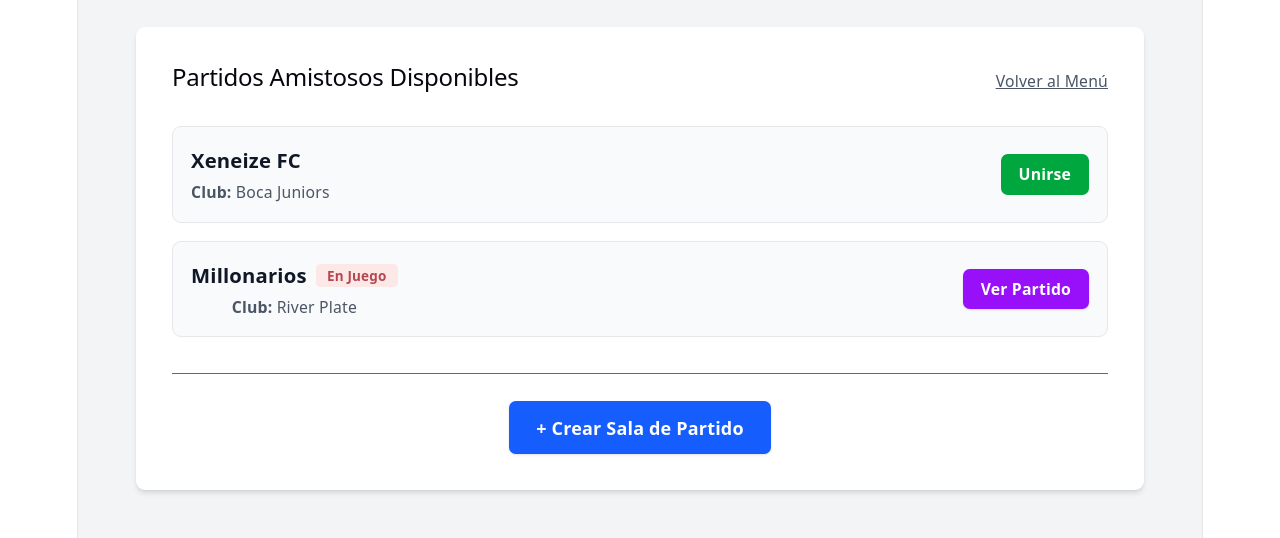
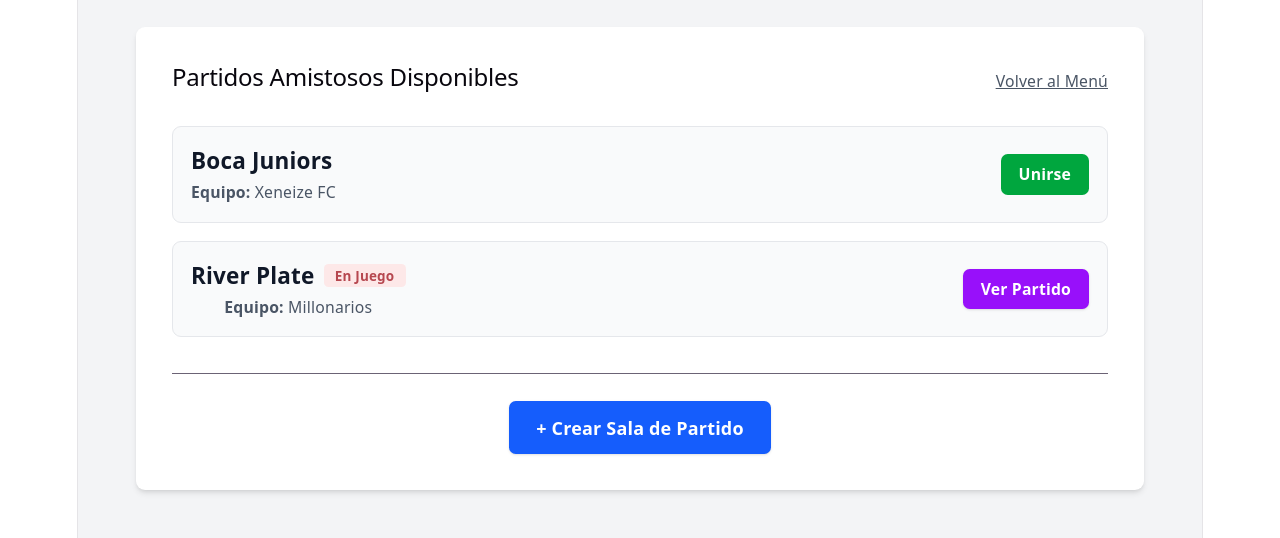
Before and after one commit to IngSoft1-futbot/futbot-frontend, a React (Vite) app: page /FriendlyMatchesList in a window 1280 px wide. Shown: the top 538 px of the page. Built offline with nearby package versions, Linux system fonts and the light colour scheme.

Commit message:
SCRUM-93-FE-Listar-Partidos-Amistosos
ahora el club se ve en grande, el equipo abajo
a modo de ejemplo ver partido redirige a watch-match

```diff
--- a/src/pages/FriendlyMatchesList.tsx
+++ b/src/pages/FriendlyMatchesList.tsx
@@ -19,9 +19,9 @@
   const currentUser = mockUsers[1];
   const currentUserId = `user_${currentUser.user_id}`;
 
-  // Estado inicial de partidos
+  // Partidos disponibles (mock data)
   const [matches, setMatches] = useState<FriendlyMatch[]>([
-    {//partido disponible para unirse
+    {
       id: 1,
       creatorClub: 'Boca Juniors',
       teamName: 'Xeneize FC',
@@ -29,7 +29,7 @@
       guestUserId: null,
       status: 'waiting',
     },
-    {//partido ya empezado
+    {//partido en progreso
       id: 2,
       creatorClub: 'River Plate',
       teamName: 'Millonarios',
@@ -47,7 +47,7 @@
 
   // Verificar si el usuario actual tiene una sala activa creada
   const hasCreatedRoom = Boolean(matches.find(m => m.creatorId === currentUserId && m.status !== 'finished'));
-  // Verificar si el usuario actual está jugando en alguna sala
+  // Verificar si el usuario actual está participando en algún partido activo
   const userActiveMatch = matches.find(
     m => (m.creatorId === currentUserId || m.guestUserId === currentUserId) && m.status !== 'finished'
   );
@@ -97,10 +97,9 @@
     e.preventDefault();
     if (!selectedTeamName || hasCreatedRoom) return;
 
-    //Creación de sala de partido amistoso
     const newMatch: FriendlyMatch = {
       id: Date.now(),
-      creatorClub: 'Mi Club FC',
+      creatorClub: 'Mi Club FC', // Reemplazar con el club de la sesión
       teamName: selectedTeamName,
       creatorId: currentUserId,
       guestUserId: null,
@@ -121,6 +120,7 @@
       )
     );
 
+    // Los participantes van a la vista de jugador
     navigate(`/match/${matchId}`);
   };
 
@@ -164,9 +164,11 @@
                       : 'bg-gray-50 border-gray-200 hover:bg-gray-100'
                   }`}
                 >
+                  {/* Información del Partido */}
                   <div className="space-y-1">
                     <div className="flex items-center space-x-2">
-                      <span className="font-semibold text-lg text-gray-900">{match.teamName}</span>
+                      {/* Nombre del Club */}
+                      <span className="font-bold text-xl text-gray-900">{match.creatorClub}</span>
                       {isOwner && (
                         <span className="bg-blue-100 text-blue-800 text-xs font-semibold px-2.5 py-0.5 rounded">
                           Tu Sala
@@ -178,14 +180,15 @@
                         </span>
                       )}
                     </div>
+                    {/* Nombre del Equipo */}
                     <p className="text-sm text-gray-600">
-                      <strong>Club:</strong> {match.creatorClub}
+                      <strong>Equipo:</strong> {match.teamName}
                     </p>
                   </div>
 
-                  {/* Lógica de botones */}
+                  {/* Acciones de Botones */}
                   <div>
-                    {/* Caso 1: Creador esperando que se una alguien */}
+                    {/* Creador esperando que se una alguien */}
                     {isOwner && !isInProgress && (
                       <button
                         disabled
@@ -196,17 +199,23 @@
                       </button>
                     )}
 
-                    {/* Caso 2: El partido ya está en juego (para participantes o espectadores terceros) */}
+                    {/* Partido en curso- listo para verlo */}
                     {isInProgress && (
                       <button
-                        onClick={() => navigate(`/match/${match.id}`)}
+                        onClick={() => {
+                          if (isParticipant) {
+                            navigate(`/match/${match.id}`);
+                          } else {
+                            navigate(`/watch-match/${match.id}`);
+                          }
+                        }}
                         className="bg-purple-600 text-white px-4 py-2 rounded-md text-sm font-semibold hover:bg-purple-700 transition-colors shadow-sm"
                       >
                         {isParticipant ? 'Ir al Partido' : 'Ver Partido'}
                       </button>
                     )}
 
-                    {/* Caso 3: Sala disponible para unirse (solo si el usuario actual no tiene una sala activa) */}
+                    {/* Sala abierta para unirse */}
                     {!isOwner && !isInProgress && (
                       <button
                         onClick={() => handleJoinMatch(match.id)}
```
